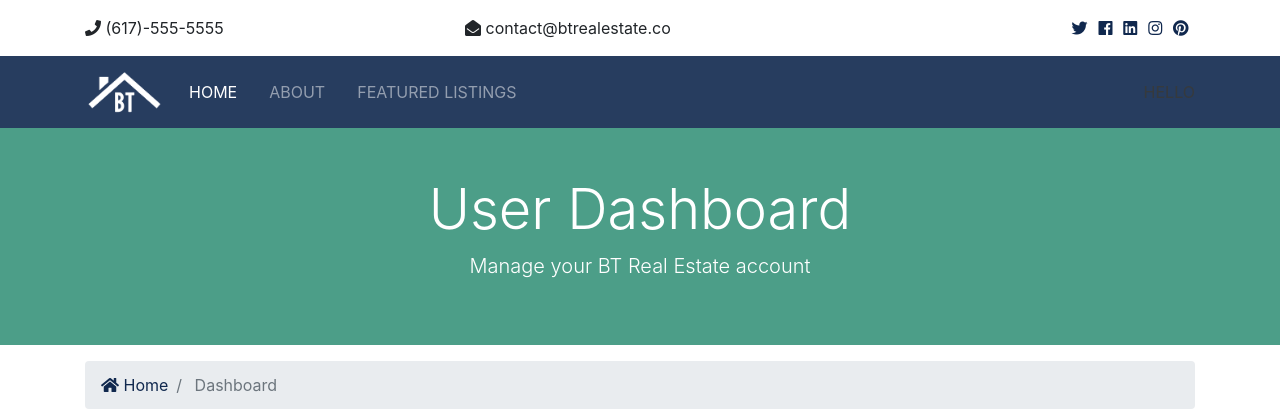
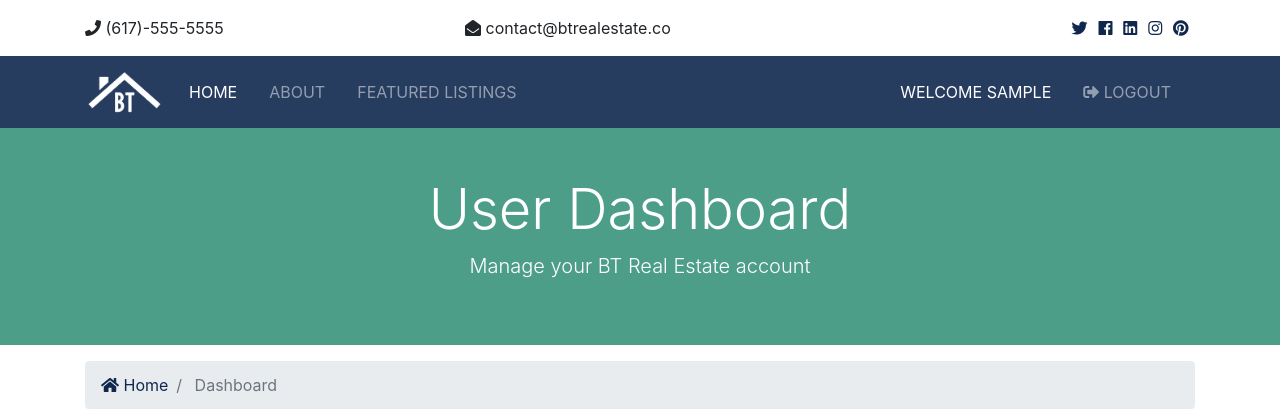
Before and after one commit to kei-kusanagi/Django, a Django app: page /accounts/dashboard in a window 1280 px wide. Shown: the top 420 px of the page. Run offline with Django 4.2, Linux system fonts and the light colour scheme; the visitor is signed in with stand-in values (Sample User, id 1); some libraries are stand-ins or nearby versions.

Commit message:
queda funcional el LOGOUT

```diff
--- a/accounts/views.py
+++ b/accounts/views.py
@@ -58,9 +58,11 @@ def login(request):
         return render(request, 'accounts/login.html')
 
 def logout(request):
-    return redirect('index')
+    if request.method == 'POST':
+        auth.logout(request)
+        messages.success(request, 'You are now logged out')
+        return redirect('index')
+
 
 def dashboard(request):
     return render(request, 'accounts/dashboard.html')
-
-# cap 8 3:31
--- a/templates/partials/_navbar.html
+++ b/templates/partials/_navbar.html
@@ -36,7 +36,25 @@
 
             <ul class="navbar-nav ml-auto">
                 {% if user.is_authenticated %}
-                    hello
+                    <li
+                    {% if 'dashboard' in request.path %}
+                        class="nav-item active mr-3"
+                    {% else %}
+                        class="nav-item mr-3"
+                    {%endif %}
+                    >
+                    <a class="nav-link" href="{% url 'dashboard'%}">
+                    Welcome {{ user.username }} </a>
+                    </li>
+                    <li class="nav-item mr-3">
+                        <a href="javascript:{document.getElementById('logout').submit()}" class="nav-link">
+                            <i class="fas fa-sign-out-alt"></i> Logout
+                        </a>
+                        <form action="{% url 'logout' %}" method="POST" id="logout">
+                            {% csrf_token %}
+                            <input type="hidden">
+                        </form>
+                    </li>
                 {% else %}
                     <li {% if 'register' in request.path %}
                             class="nav-item active mr-3"
```
